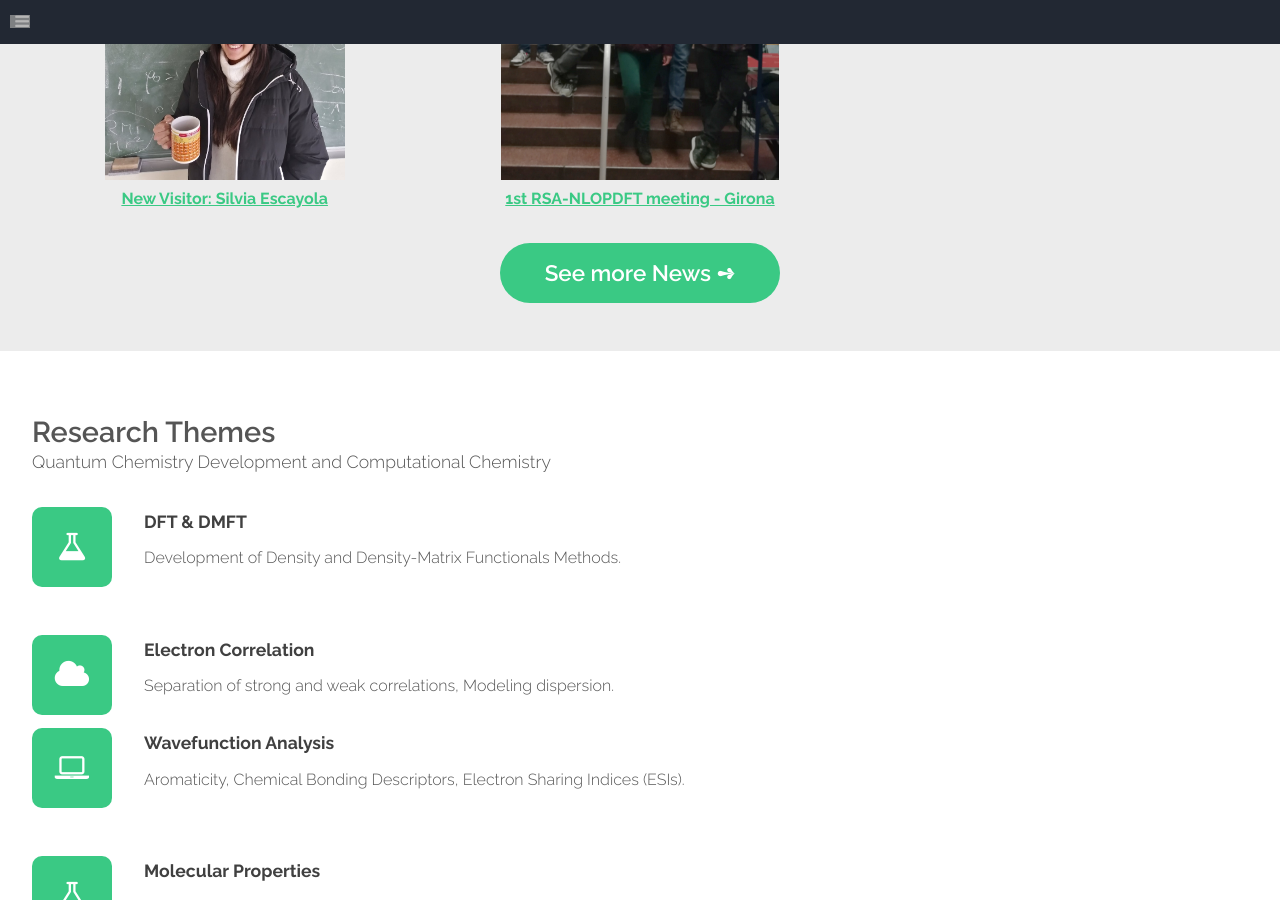
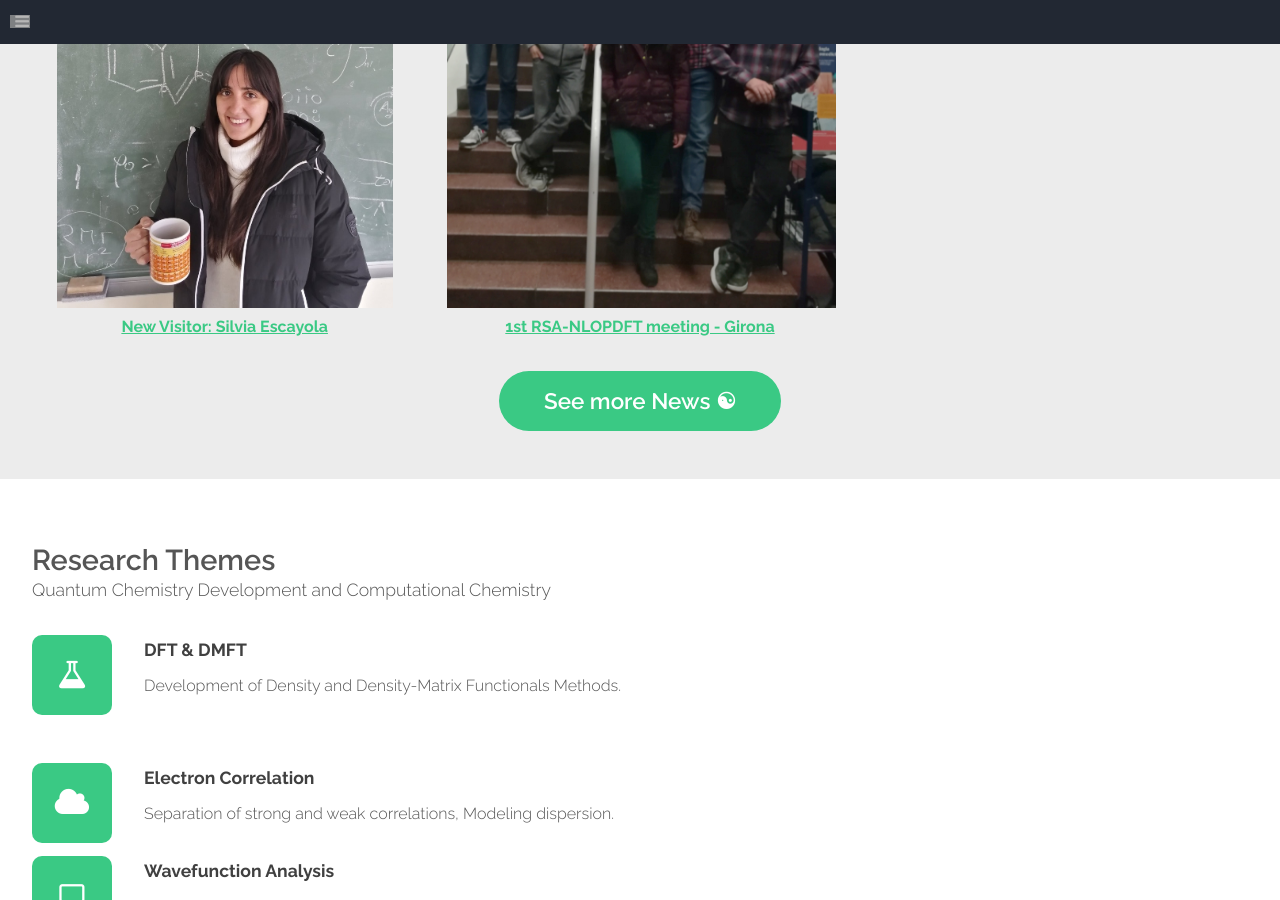
Before and after one commit to old-jekyll-templates/Horizons-Jekyll-Theme, a Jekyll site: the page built from index.html, in a window 1280 px wide and 900 px high, scrolled down 527 px. Built offline with Jekyll 4.4.1, drawn with Linux system fonts in a browser that asks for light colours; the list of posts is cut into pages by our own code; comment, search, counter and statistics services are not loaded; grey boxes are pictures that could not be loaded.

Commit message:
Update landing.html

```diff
--- a/_layouts/landing.html
+++ b/_layouts/landing.html
@@ -38,7 +38,7 @@ layout: default
 					<div class="row no-collapse-1">
 						<section class="4u">
 							{% for post in site.posts offset: 0 limit: 1 %}
-							<img src="{{ site.baseurl }}/assets/{{ post.featured }}" alt=""  style="height: 25vw;">
+							<img src="{{ site.baseurl }}/assets/{{ post.featured }}" alt=""  style="height: 35vw;">
 							<a href="{{ site.baseurl }}{{ post.url }}"><p><b>{{ post.title }}</b></p></a>
 						{% endfor %}
 							<!-- <a href="#" class="image feature"><img src="{{ site.baseurl }}/assets/images/SilviaDIPC.jpg" alt="" width="200" height="360"></a>
@@ -47,7 +47,7 @@ layout: default
 						<section class="4u">
 							{% for post in site.posts offset: 1 limit: 1 %}
 
-							<img src="{{ site.baseurl }}/assets/{{ post.featured }}" alt="" style="height: 25vw;">
+							<img src="{{ site.baseurl }}/assets/{{ post.featured }}" alt="" style="height: 35vw;">
 							<a href="{{ site.baseurl }}{{ post.url }}"><p><b>{{ post.title }}</b></p></a>
 						{% endfor %}
 
@@ -61,7 +61,7 @@ layout: default
 						</section>
 
 					</div>
-                                             <a href="{{ site.baseurl }}/blog" class="button alt">See more News &#10170;</a>
+                                             <a href="{{ site.baseurl }}/blog" class="button alt">See more News &#9775;</a>
 				</section>
 			</div>
 
```
